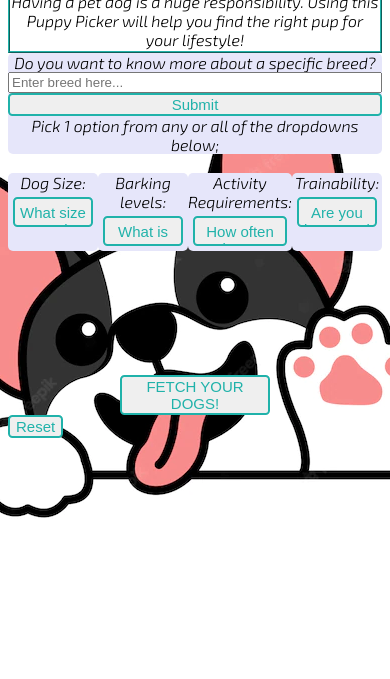
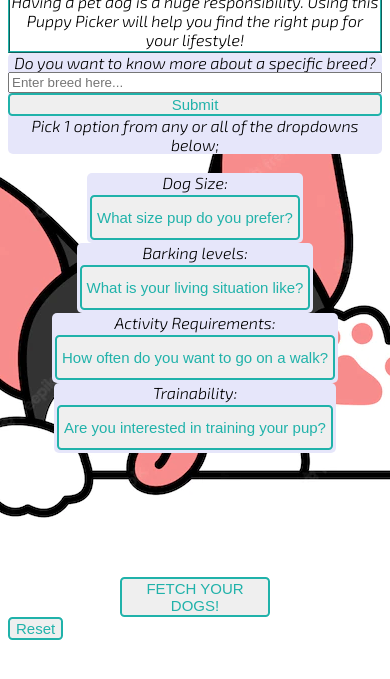
Before and after one commit to SuperNinjaEv/Personal-Project, a plain HTML site: page index.html in a window 390 px wide. Shown: the part 81-760 px from the top of the page. Drawn offline with Linux system fonts and the light colour scheme; no server answers.

Commit message:
Improved spacing of dog cards on mobile sized screens

```diff
--- a/stylin.css
+++ b/stylin.css
@@ -84,8 +84,8 @@ main {
 }
 .all-dropdowns button {
     width: auto;
-    height: 30px;
-    margin: 5px;
+    height: 45px;
+    margin: 3px;
     padding: 5px 5px;
 }
 .d1{
@@ -122,8 +122,25 @@ main {
 }
 .result-area {
     display: grid;
+    /* flex-direction: column;
+    align-items: center; */
+
     grid-template-columns: 1fr 1fr;
     justify-items: center;
+}
+@media screen and (max-width: 900px) {
+    .result-area {
+        display: flex;
+        flex-direction: column;
+        align-items: center;
+        /* grid-template-columns: 1fr 1fr; */
+        justify-items: center;
+    }
+    .all-dropdowns {
+        display: flex;
+        flex-direction: column;
+        align-items: center;
+    }
 }
 .dog-result {
     display: grid;
```
